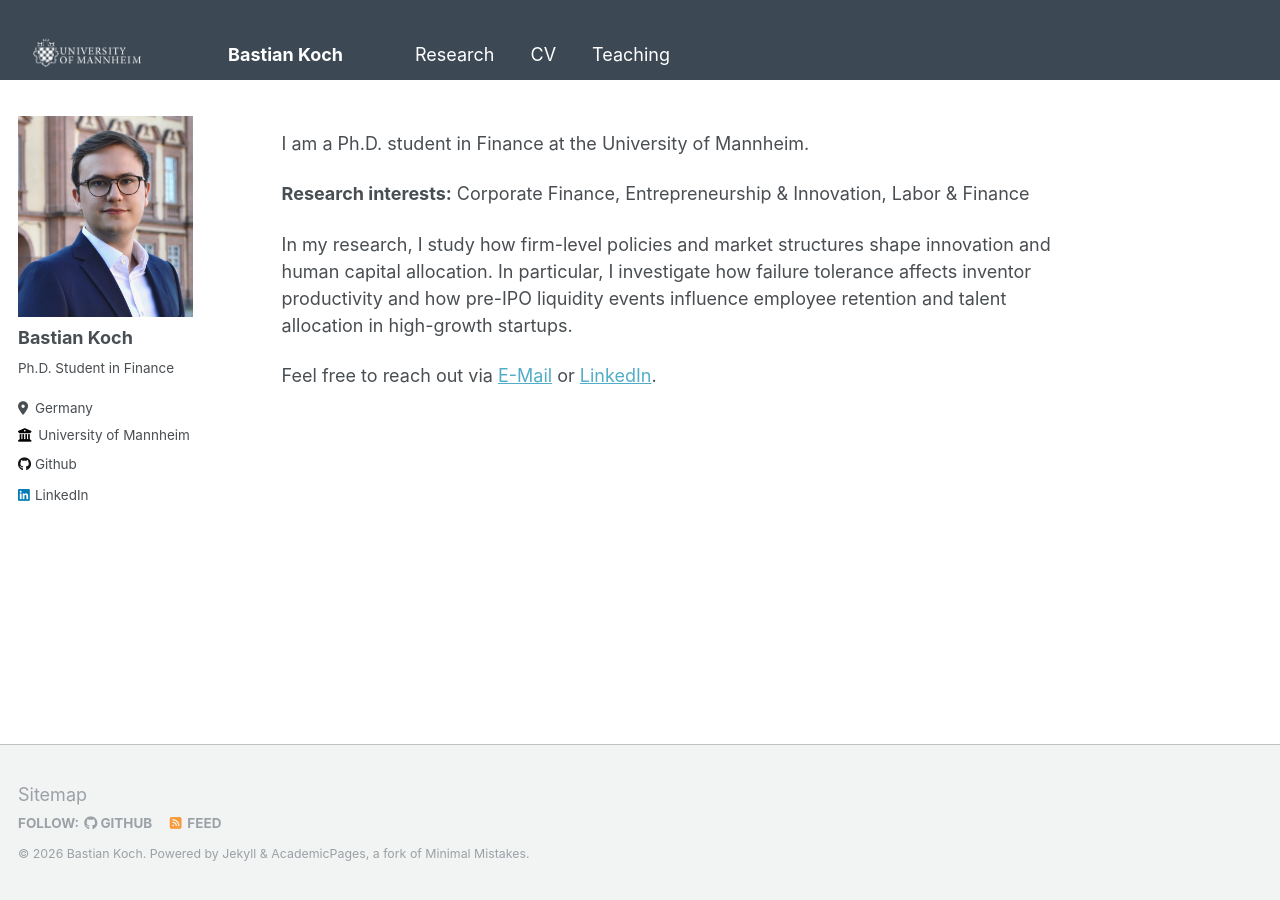
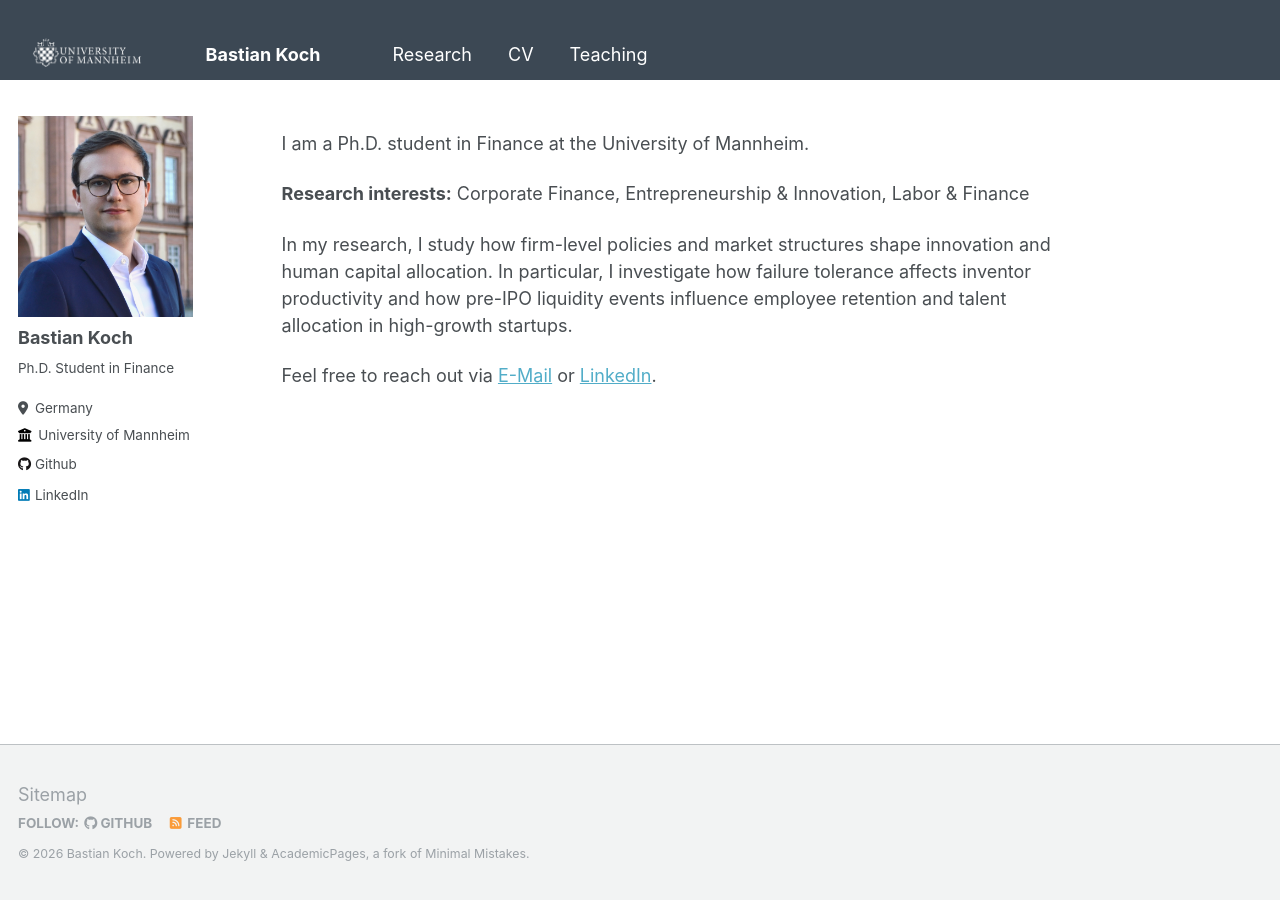
Before and after one commit to BastianKoch/BastianKoch.github.io, a Jekyll site: the page built from _pages/about.md, in a window 1280 px wide. Built offline with Jekyll 4.4.1, drawn with Linux system fonts in a browser that asks for light colours.

Commit message:
Reduce gap between logo and nav items
Co-Authored-By: Claude Sonnet 4.6 <noreply@anthropic.com>

```diff
--- a/_sass/_masthead.scss
+++ b/_sass/_masthead.scss
@@ -59,6 +59,7 @@
 
 .uma-logo-item {
   display: none;
+  padding-right: 0.75em !important;
 
   @include breakpoint($large) {
     display: block;
```
